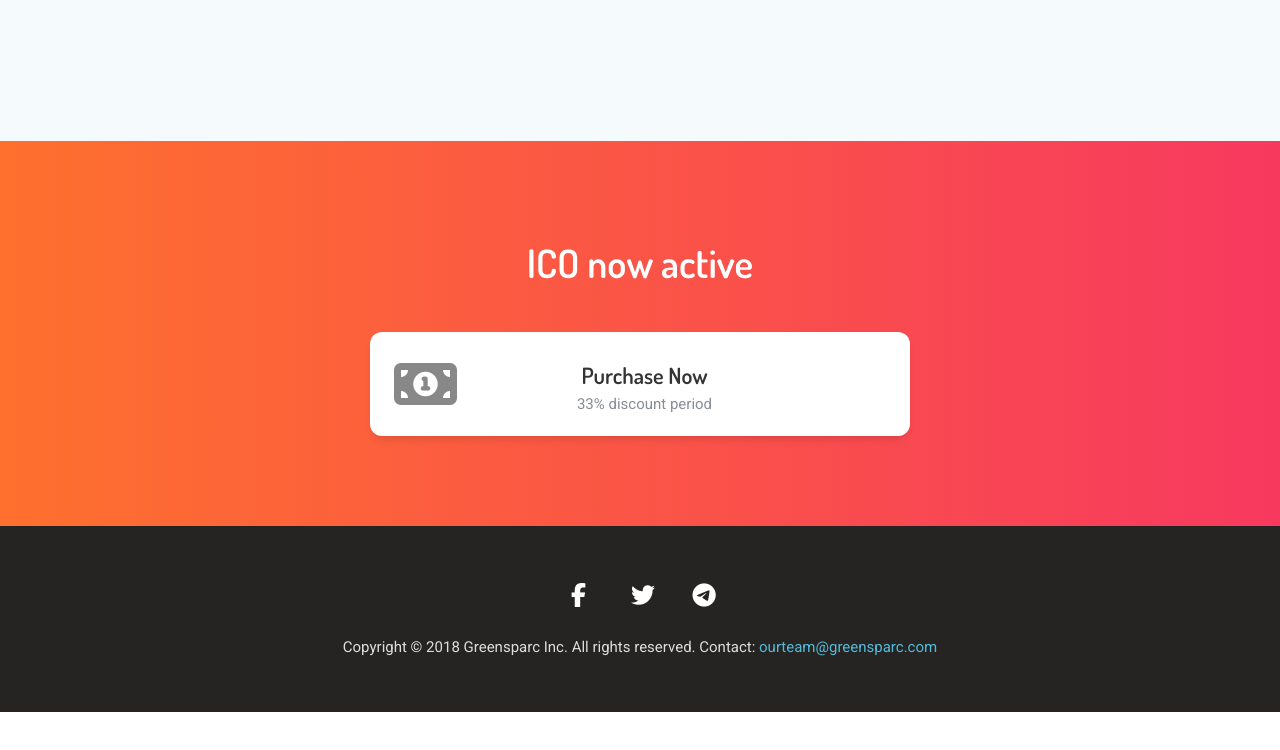
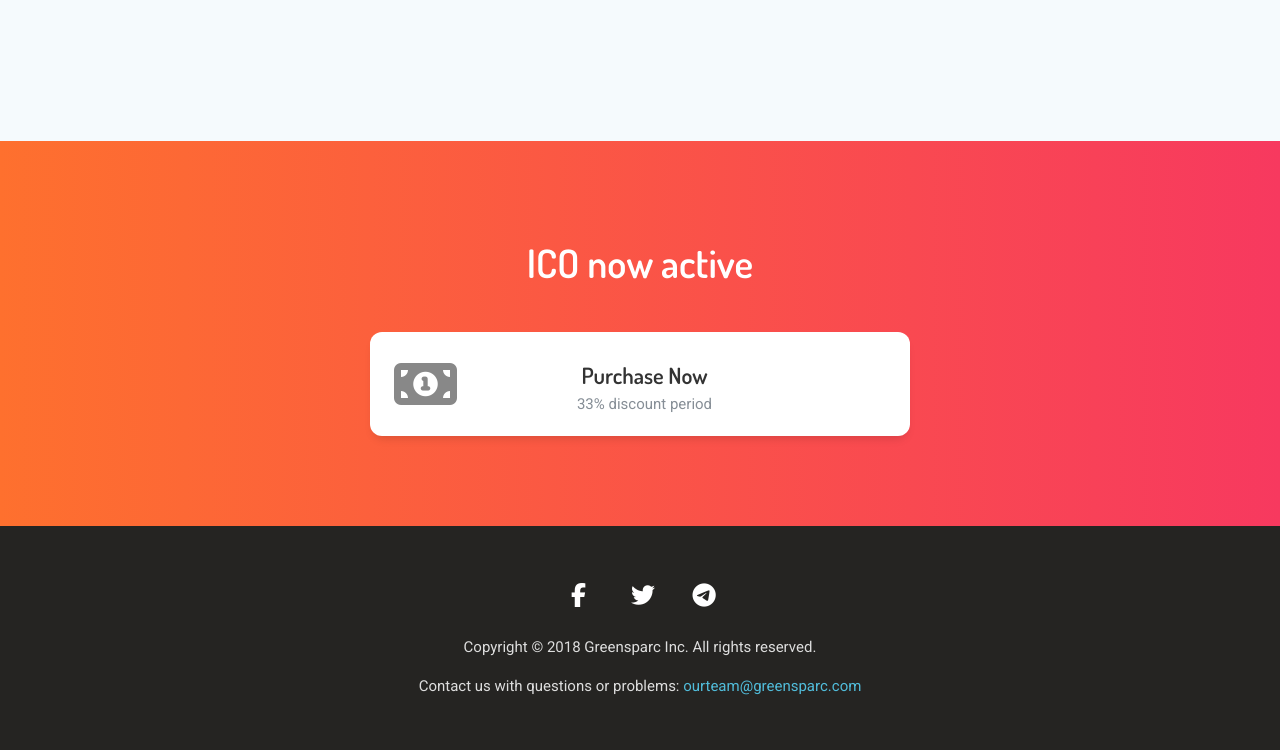
Before and after one commit to njaladan/cirruscoin-site, a plain HTML site: page index.html in a window 1280 px wide. Shown: the part 4634-5384 px from the top of the page. Before the commit the page ends 5346 px from the top, so only its background shows below. Drawn offline with Linux system fonts and the light colour scheme.

Commit message:
change to footer

```diff
--- a/index.html
+++ b/index.html
@@ -58,7 +58,8 @@
           <p>The crowdsale address for CirrusCoin is:</p>
           <h4 class="modal-title" style="color:red;margin-top:0px;">0x50ce4b73320eE36E307c1551207Fd8008F4F38EB</h4>
           <p>Any ETH sent to this address will automatically be converted into tokens.</p>
-          <small>Token address: 0x703dF068cf5709111C7eE9DAdeC2085e9ed0A14A</small>
+          <small>Token address: 0x703dF068cf5709111C7eE9DAdeC2085e9ed0A14A</small><br />
+          <small>Current Price: 0.00167 ETH per CirrusCoin (33% discount until Feb. 15th)</small>
         </div>
         <div class="modal-footer" style="padding:10px;">
           <button type="button" class="btn btn-default" data-dismiss="modal">Close</button>
@@ -379,7 +380,9 @@
             <!-- add more social netowrking features here if necessary !-->
           </div>
           <div class="col-md-12">
-            <p class="mt-3">Copyright &copy; 2018 Greensparc Inc. All rights reserved. Contact: <a href="mailto:ourteam@greensparc.com">ourteam@greensparc.com</a></p>
+            <p class="mt-3">Copyright &copy; 2018 Greensparc Inc. All rights reserved.</p>
+            <p class="mt-3">Contact us with questions or problems: <a href="mailto:ourteam@greensparc.com">ourteam@greensparc.com</a></p>
+
           </div>
         </div>
       </div>
```
